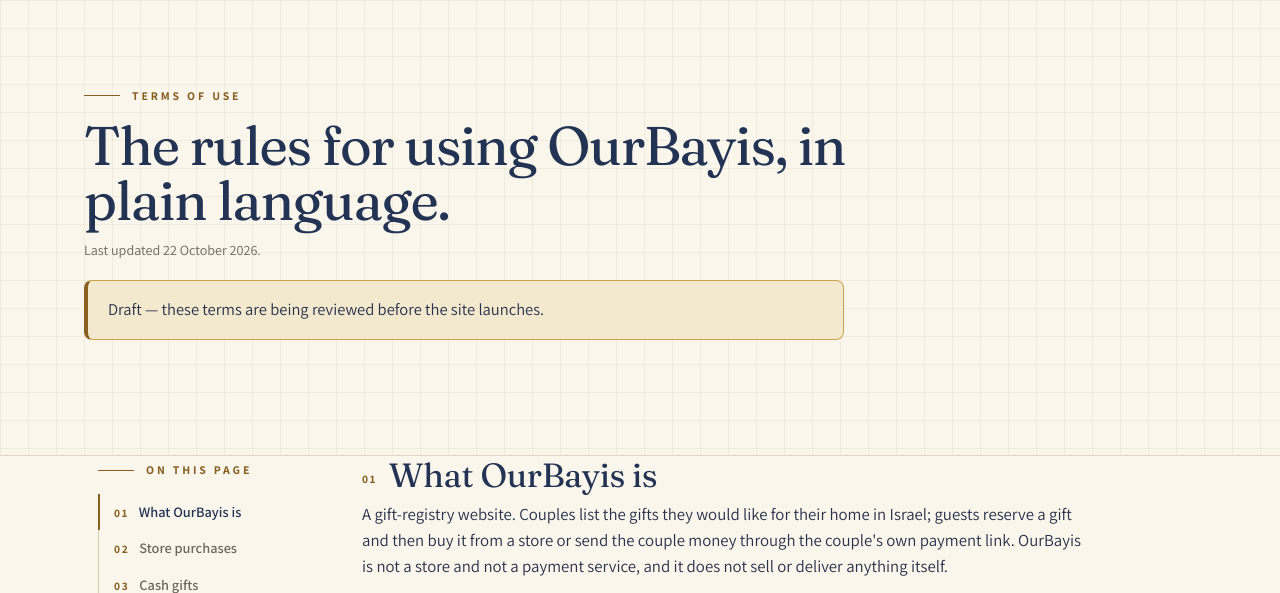
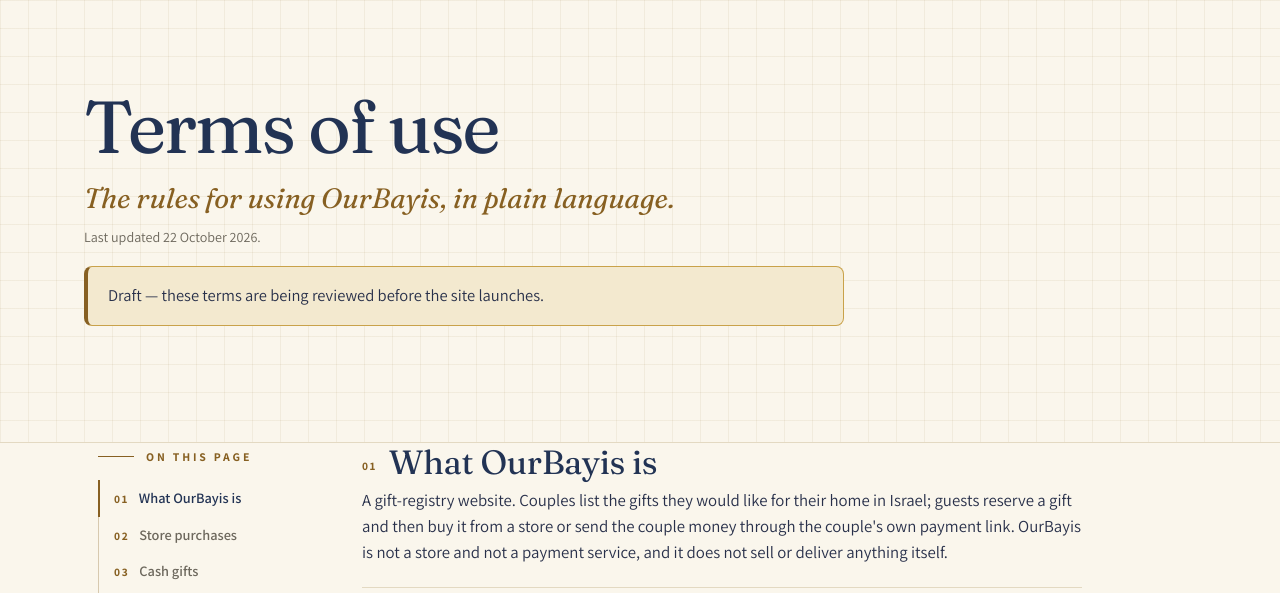
Before and after one commit to Amrabson/ourbayis, a Flask app: page /terms in a window 1280 px wide. Shown: the part 66-659 px from the top of the page. Run offline with Flask 3, Linux system fonts and the light colour scheme; data comes from the database, SQL or seed files in the repository; data that the repository does not hold is empty; some web fonts are replaced.

Commit message:
Privacy/Terms: keep the page name as the h1 (the intro sits large beneath it); fixes the terms test 68ffc73 broke
Co-Authored-By: Claude Opus 5.5 <noreply@anthropic.com>

```diff
--- a/static/style.css
+++ b/static/style.css
@@ -2098,3 +2098,7 @@ html[dir="rtl"] .guide-toc .guide-card:hover { background: linear-gradient(270de
 .legal-page .form-rail a { font-size: .9rem; padding-block: 7px; }
 @media (max-width: 760px) { .legal-glance { grid-template-columns: minmax(0, 1fr); gap: 18px; } }
 .guides-head, .legal-head, .adv-page > .sheet-page { border-bottom: 1px solid var(--line); }
+/* privacy/terms: the page name stays the h1 (search + tests); the intro sits large beneath it */
+.home .legal-head .section-title { font-size: clamp(2.6rem, 6vw, 4.6rem); line-height: 1; letter-spacing: -.03em; color: var(--navy); margin: 0 0 14px; }
+.legal-intro { font-family: var(--font-display); font-style: italic; font-size: clamp(1.3rem, 2.4vw, 1.75rem); color: var(--gold); max-width: 34ch; margin: 0 0 6px; }
+html[dir="rtl"] .legal-intro { font-style: normal; }
--- a/templates/privacy.html
+++ b/templates/privacy.html
@@ -5,8 +5,8 @@
 <div class="home legal-page">
   <section class="sheet-page legal-head">
     <div class="sec-inner">
-      <p class="kicker">{{ t('nav_privacy') }}</p>
-      <h1 class="sheet-title">{{ t('privacy_intro') }}</h1>
+      <h1 class="section-title">{{ t('nav_privacy') }}</h1>
+      <p class="legal-intro">{{ t('privacy_intro') }}</p>
       <h2 class="sr-only">{{ t('privacy_glance') }}</h2>
       <dl class="legal-glance">
         {% for key in ['store', 'never', 'visibility'] %}
--- a/templates/terms.html
+++ b/templates/terms.html
@@ -5,8 +5,8 @@
 <div class="home legal-page">
   <section class="sheet-page legal-head">
     <div class="sec-inner">
-      <p class="kicker">{{ t('nav_terms') }}</p>
-      <h1 class="sheet-title">{{ t('terms_intro') }}</h1>
+      <h1 class="section-title">{{ t('nav_terms') }}</h1>
+      <p class="legal-intro">{{ t('terms_intro') }}</p>
       <p class="hint">{{ tf('terms_updated', date=fmt_date(terms_updated)) }}</p>
       {% if not terms_reviewed %}<p class="notice-panel terms-draft">{{ t('terms_draft_note') }}</p>{% endif %}
     </div>
```
